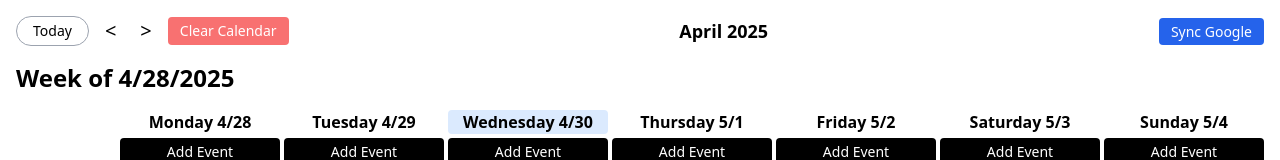
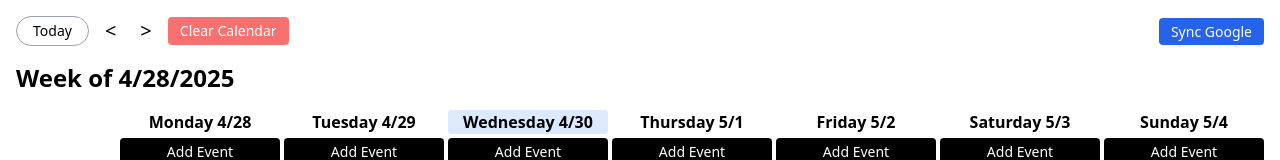
Before and after one commit to jason-siu-eng/smart-calendar, a React (Create React App) app: page / in a window 1280 px wide. Shown: the top 160 px of the page. Built offline with nearby package versions, Linux system fonts and the light colour scheme.

Commit message:
no top title

```diff
--- a/src/SmartCalendar.jsx
+++ b/src/SmartCalendar.jsx
@@ -471,11 +471,6 @@ return (
     </button>
   </div>
 
-  {/* CENTER: Current Month + Year */}
-  <div className="text-lg font-semibold">
-    {weekStart.toLocaleDateString(undefined, { month: 'long', year: 'numeric' })}
-  </div>
-
   {/* RIGHT: Google Auth */}
   <div>
     {accessToken ? (
```
